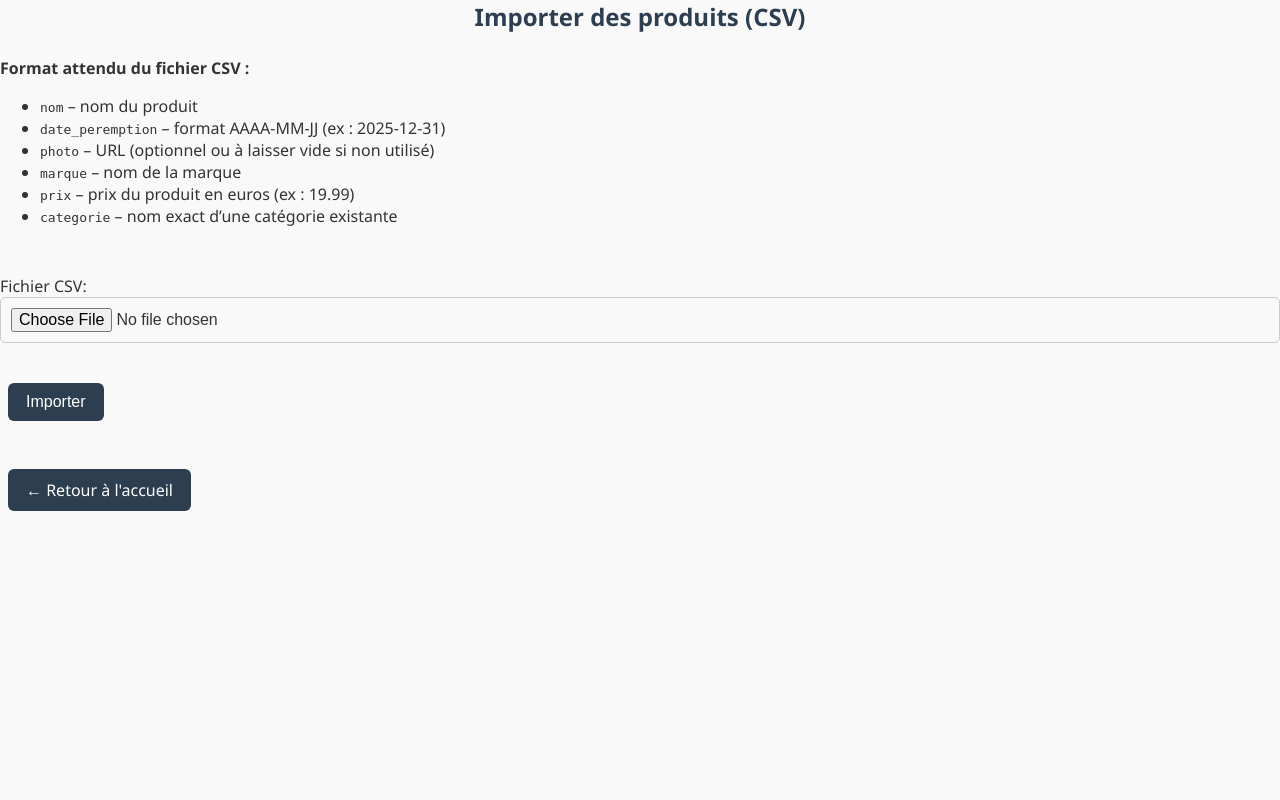
After one commit to MOOONSTREEE/CRUD2-SAE2.03, a Django app: page /produits/import/ in a window 1280 px wide. The commit adds this page. Run offline with Django 5.2, Linux system fonts and the light colour scheme.

Commit message:
second commit

```diff
--- a/drive_project/drive_app/forms.py
+++ b/drive_project/drive_app/forms.py
@@ -29,3 +29,6 @@ CommandeProduitFormSet = inlineformset_factory(
     extra=1,
     can_delete=True
 )
+
+class ImportProduitForm(forms.Form):
+    fichier_csv = forms.FileField(label="Fichier CSV")
--- /dev/null
+++ b/drive_project/drive_app/static/css/style.css
@@ -0,0 +1,115 @@
+/* Style général */
+body {
+    font-family: 'Segoe UI', sans-serif;
+    margin: 0;
+    padding: 0;
+    background-color: #f9f9f9;
+    color: #333;
+}
+
+.container {
+    max-width: 1000px;
+    margin: 2rem auto;
+    padding: 2rem;
+    background: white;
+    border-radius: 10px;
+    box-shadow: 0 0 15px rgba(0,0,0,0.1);
+}
+
+/* Titres */
+h1, h2, h3 {
+    text-align: center;
+    margin-bottom: 1.5rem;
+    color: #2c3e50;
+}
+
+/* Liens et boutons */
+a, button {
+    display: inline-block;
+    margin: 0.5rem;
+    padding: 10px 18px;
+    background-color: #2c3e50;
+    color: white;
+    text-decoration: none;
+    border: none;
+    border-radius: 6px;
+    font-size: 1rem;
+    transition: background-color 0.3s ease;
+}
+
+a:hover, button:hover {
+    background-color: #1a242f;
+}
+
+/* Bouton spécial : retour accueil */
+a.retour-accueil {
+    background-color: black;
+    color: white;
+}
+
+a.retour-accueil:hover {
+    background-color: #333;
+}
+
+/* Formulaires */
+form {
+    display: flex;
+    flex-direction: column;
+    gap: 1rem;
+    padding: 1rem 0;
+}
+
+form input, form select, form textarea {
+    padding: 10px;
+    font-size: 1rem;
+    border: 1px solid #ccc;
+    border-radius: 5px;
+    width: 100%;
+}
+
+form button {
+    align-self: flex-start;
+}
+
+/* Messages */
+.alert {
+    padding: 15px;
+    margin-bottom: 1rem;
+    border-radius: 5px;
+}
+
+.alert-success {
+    background-color: #d4edda;
+    color: #155724;
+}
+
+.alert-error {
+    background-color: #f8d7da;
+    color: #721c24;
+}
+
+/* Liste d’éléments (ul ou div .list) */
+.list {
+    display: flex;
+    flex-direction: column;
+    gap: 1rem;
+}
+
+.item {
+    padding: 1rem;
+    border: 1px solid #ddd;
+    border-radius: 6px;
+    background-color: #fafafa;
+}
+
+/* Responsive */
+@media (max-width: 600px) {
+    .container {
+        padding: 1rem;
+    }
+
+    a, button {
+        width: 100%;
+        text-align: center;
+    }
+}
--- a/drive_project/drive_app/templates/drive_app/categorie_form.html
+++ b/drive_project/drive_app/templates/drive_app/categorie_form.html
@@ -1,3 +1,5 @@
+{% load static %}
+<link rel="stylesheet" href="{% static 'css/style.css' %}">
 <h2>{% if object %}Modifier{% else %}Ajouter{% endif %} une catégorie</h2>
 <form method="post">
     {% csrf_token %}
--- a/drive_project/drive_app/templates/drive_app/categorie_list.html
+++ b/drive_project/drive_app/templates/drive_app/categorie_list.html
@@ -1,3 +1,5 @@
+{% load static %}
+<link rel="stylesheet" href="{% static 'css/style.css' %}">
 <h2>Catégories</h2>
 <a href="{% url 'categorie_add' %}">Ajouter une catégorie</a>
 <ul>
@@ -9,3 +11,4 @@
     </li>
 {% endfor %}
 </ul>
+<a href="{% url 'accueil' %}" class="btn btn-secondary">← Retour à l'accueil</a>
--- a/drive_project/drive_app/templates/drive_app/client_form.html
+++ b/drive_project/drive_app/templates/drive_app/client_form.html
@@ -1,3 +1,5 @@
+{% load static %}
+<link rel="stylesheet" href="{% static 'css/style.css' %}">
 <h2>{% if object %}Modifier{% else %}Ajouter{% endif %} un client</h2>
 <form method="post">
     {% csrf_token %}
--- a/drive_project/drive_app/templates/drive_app/client_list.html
+++ b/drive_project/drive_app/templates/drive_app/client_list.html
@@ -1,3 +1,5 @@
+{% load static %}
+<link rel="stylesheet" href="{% static 'css/style.css' %}">
 <h2>Clients</h2>
 <a href="{% url 'client_add' %}">Ajouter un client</a>
 <ul>
@@ -9,3 +11,4 @@
     </li>
 {% endfor %}
 </ul>
+<a href="{% url 'accueil' %}" class="btn btn-secondary">← Retour à l'accueil</a>
--- a/drive_project/drive_app/templates/drive_app/commande_form.html
+++ b/drive_project/drive_app/templates/drive_app/commande_form.html
@@ -1,3 +1,5 @@
+{% load static %}
+<link rel="stylesheet" href="{% static 'css/style.css' %}">
 <h2>Nouvelle commande</h2>
 <form method="post">
     {% csrf_token %}
--- a/drive_project/drive_app/templates/drive_app/commande_list.html
+++ b/drive_project/drive_app/templates/drive_app/commande_list.html
@@ -1,3 +1,5 @@
+{% load static %}
+<link rel="stylesheet" href="{% static 'css/style.css' %}">
 <h2>Commandes</h2>
 <a href="{% url 'commande_add' %}">Nouvelle commande</a>
 <ul>
@@ -8,3 +10,4 @@
     </li>
 {% endfor %}
 </ul>
+<a href="{% url 'accueil' %}" class="btn btn-secondary">← Retour à l'accueil</a>
--- /dev/null
+++ b/drive_project/drive_app/templates/drive_app/importer.html
@@ -0,0 +1,22 @@
+{% load static %}
+<link rel="stylesheet" href="{% static 'css/style.css' %}">
+{% block content %}
+  <h2>Importer des produits (CSV)</h2>
+
+  <p><strong>Format attendu du fichier CSV :</strong></p>
+  <ul>
+    <li><code>nom</code> – nom du produit</li>
+    <li><code>date_peremption</code> – format AAAA-MM-JJ (ex : 2025-12-31)</li>
+    <li><code>photo</code> – URL (optionnel ou à laisser vide si non utilisé)</li>
+    <li><code>marque</code> – nom de la marque</li>
+    <li><code>prix</code> – prix du produit en euros (ex : 19.99)</li>
+    <li><code>categorie</code> – nom exact d’une catégorie existante</li>
+  </ul>
+
+  <form method="post" enctype="multipart/form-data">
+    {% csrf_token %}
+    {{ form.as_p }}
+    <button type="submit">Importer</button>
+  </form>
+{% endblock %}
+<a href="{% url 'accueil' %}" class="btn btn-secondary">← Retour à l'accueil</a>
--- a/drive_project/drive_app/templates/drive_app/produit_form.html
+++ b/drive_project/drive_app/templates/drive_app/produit_form.html
@@ -1,3 +1,5 @@
+{% load static %}
+<link rel="stylesheet" href="{% static 'css/style.css' %}">
 <h2>{% if object %}Modifier{% else %}Ajouter{% endif %} un produit</h2>
 <form method="post" enctype="multipart/form-data">
     {% csrf_token %}
--- a/drive_project/drive_app/templates/drive_app/produit_list.html
+++ b/drive_project/drive_app/templates/drive_app/produit_list.html
@@ -1,3 +1,5 @@
+{% load static %}
+<link rel="stylesheet" href="{% static 'css/style.css' %}">
 <h2>Produits</h2>
 <a href="{% url 'produit_add' %}">Ajouter un produit</a>
 <ul>
@@ -10,3 +12,4 @@
     </li>
 {% endfor %}
 </ul>
+<a href="{% url 'accueil' %}" class="btn btn-secondary">← Retour à l'accueil</a>
--- a/drive_project/drive_app/urls.py
+++ b/drive_project/drive_app/urls.py
@@ -15,6 +15,12 @@ from .views import (
     #Commande
     commande_create, CommandeListView,
     CommandeDetailView,
+
+    #Accueil
+    accueil,
+
+    #ImporterProduit
+    importer_produits,
 )
 
 urlpatterns = [
@@ -43,6 +49,18 @@ urlpatterns = [
 
     path('commandes/', CommandeListView.as_view(), name='commande_list'),
     path('commandes/add/', commande_create, name='commande_add'),
-    path('commandes/<int:pk>/', CommandeDetailView.as_view(), name='commande_detail')
+    path('commandes/<int:pk>/', CommandeDetailView.as_view(), name='commande_detail'),
+
+    #Accueil
+
+    path('', accueil, name='accueil'),
+
+    #ImporterProduit
+
+    path('produits/import/', importer_produits, name='importer_produits'),
+
+    #CommandeDetails
+
+    path('commande/<int:pk>/fiche/', CommandeDetailView.as_view(), name='fiche_commande'),
 
 ]
--- a/drive_project/drive_app/views.py
+++ b/drive_project/drive_app/views.py
@@ -6,10 +6,13 @@ from .models import Produit
 from .forms import ProduitForm
 from .models import Client
 from .forms import ClientForm
-from django.shortcuts import render, redirect
 from .models import Commande, CommandeProduit
 from .forms import CommandeProduitFormSet
 from django.forms import ModelForm
+import csv
+from django.shortcuts import render, redirect
+from django.contrib import messages
+from .forms import ImportProduitForm
 
 class CategorieListView(ListView):
     model = Categorie
@@ -100,13 +103,40 @@ class CommandeListView(ListView):
 
 class CommandeDetailView(DetailView):
     model = Commande
-    template_name = 'drive_app/commande_detail.html'
+    template_name = 'drive_app/fiche_commande.html'
 
     def get_context_data(self, **kwargs):
         context = super().get_context_data(**kwargs)
-        total = sum(
-            item.produit.prix * item.quantite
-            for item in self.object.commandeproduit_set.all()
-        )
+        commande = self.get_object()
+        items = CommandeProduit.objects.filter(commande=commande)
+        total = sum(item.produit.prix * item.quantite for item in items)
+        context['items'] = items
         context['total'] = total
         return context
+
+def accueil(request):
+    return render(request, 'drive_app/accueil.html')
+
+def importer_produits(request):
+    if request.method == 'POST':
+        form = ImportProduitForm(request.POST, request.FILES)
+        if form.is_valid():
+            csv_file = request.FILES['fichier_csv']
+            decoded_file = csv_file.read().decode('utf-8').splitlines()
+            reader = csv.DictReader(decoded_file)
+
+            for row in reader:
+                categorie_obj, _ = Categorie.objects.get_or_create(nom=row['categorie'])
+                Produit.objects.create(
+                    nom=row['nom'],
+                    date_peremption=row['date_peremption'],
+                    marque=row['marque'],
+                    prix=row['prix'],
+                    categorie=categorie_obj
+                )
+            messages.success(request, "Importation réussie.")
+            return redirect('produit_list')
+    else:
+        form = ImportProduitForm()
+
+    return render(request, 'drive_app/importer.html', {'form': form})
```
Also changed, not shown: drive_project/drive_app/templates/drive_app/accueil.html (added, +20 -0 lines), drive_project/drive_app/templates/drive_app/fiche_commande.html (added, +31 -0 lines), drive_project/drive_project/settings.py (+4 -7 lines), drive_project/db.sqlite3.
